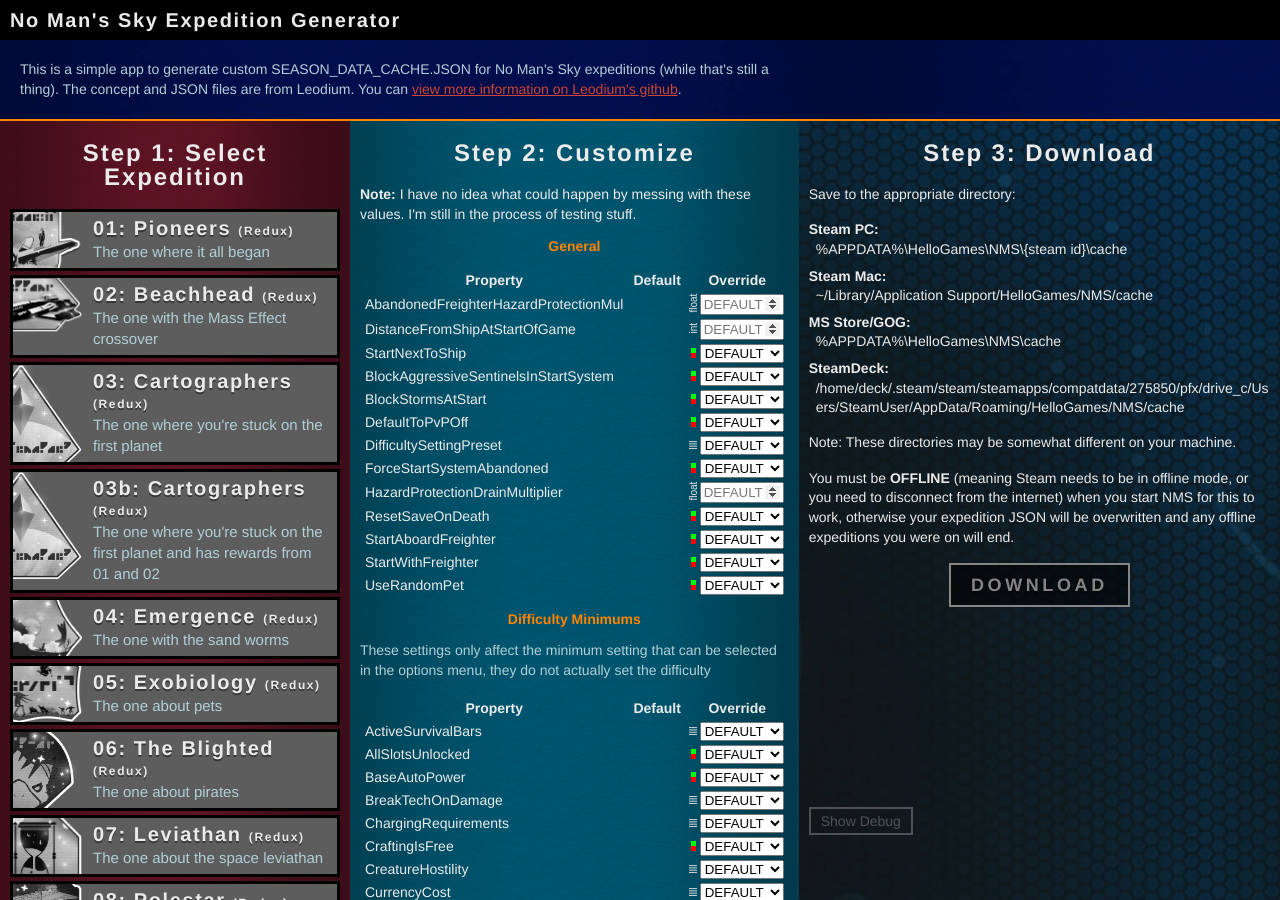
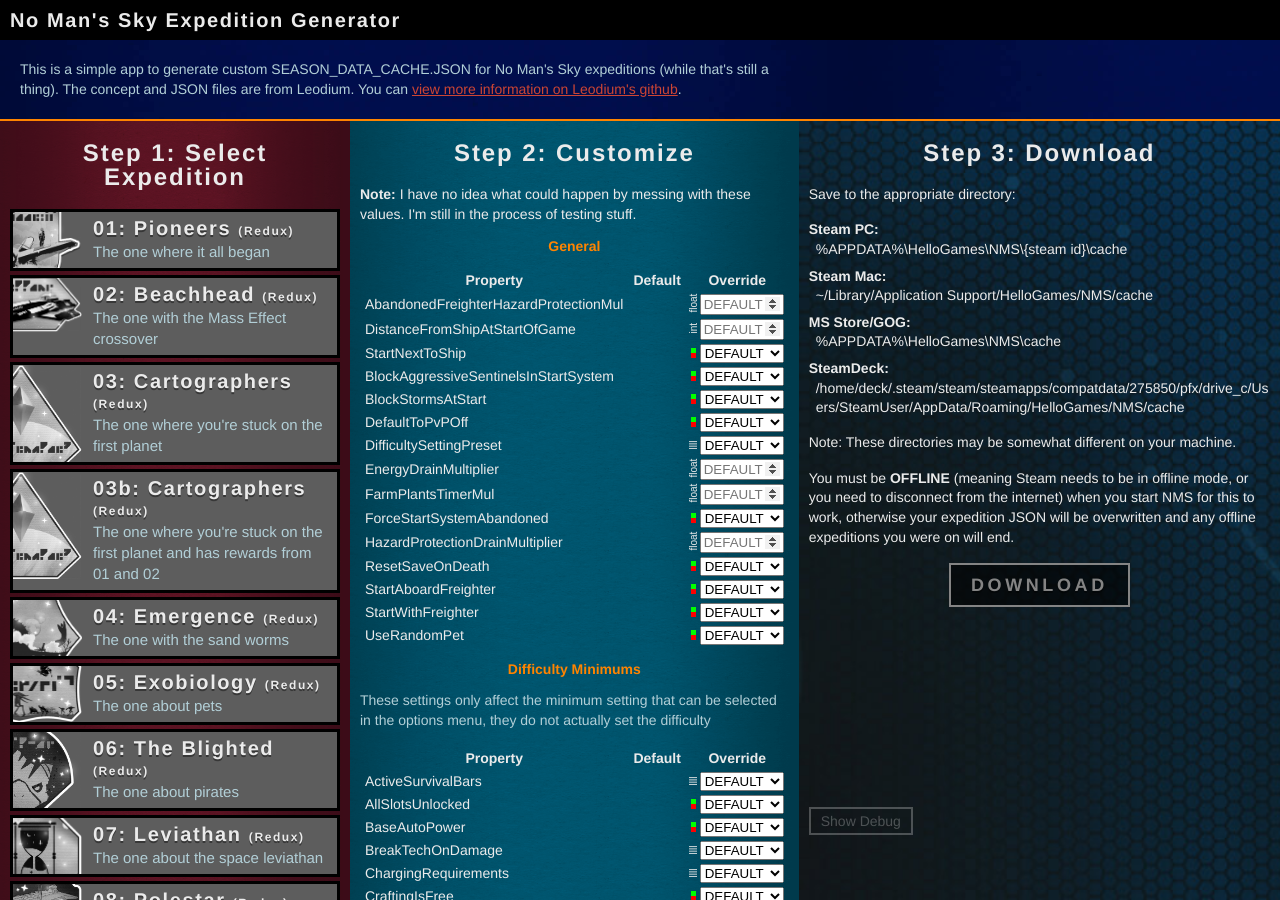
Before and after one commit to cwmonkey/nms-expeditions, a Jekyll site: the page built from index.html, in a window 1280 px wide and 900 px high. Built offline with Jekyll 4.4.1, drawn with Linux system fonts in a browser that asks for light colours; some web fonts are replaced.

Commit message:
Adding a couple more customizations

```diff
--- a/_data/customizations.yml
+++ b/_data/customizations.yml
@@ -16,6 +16,10 @@
    - prop: DifficultySettingPreset
      subprop: DifficultyPresetType
      type: DifficultyPresetType
+   - prop: EnergyDrainMultiplier
+     type: float
+   - prop: FarmPlantsTimerMul
+     type: float
    - prop: ForceStartSystemAbandoned
      type: bool
    - prop: HazardProtectionDrainMultiplier
```
